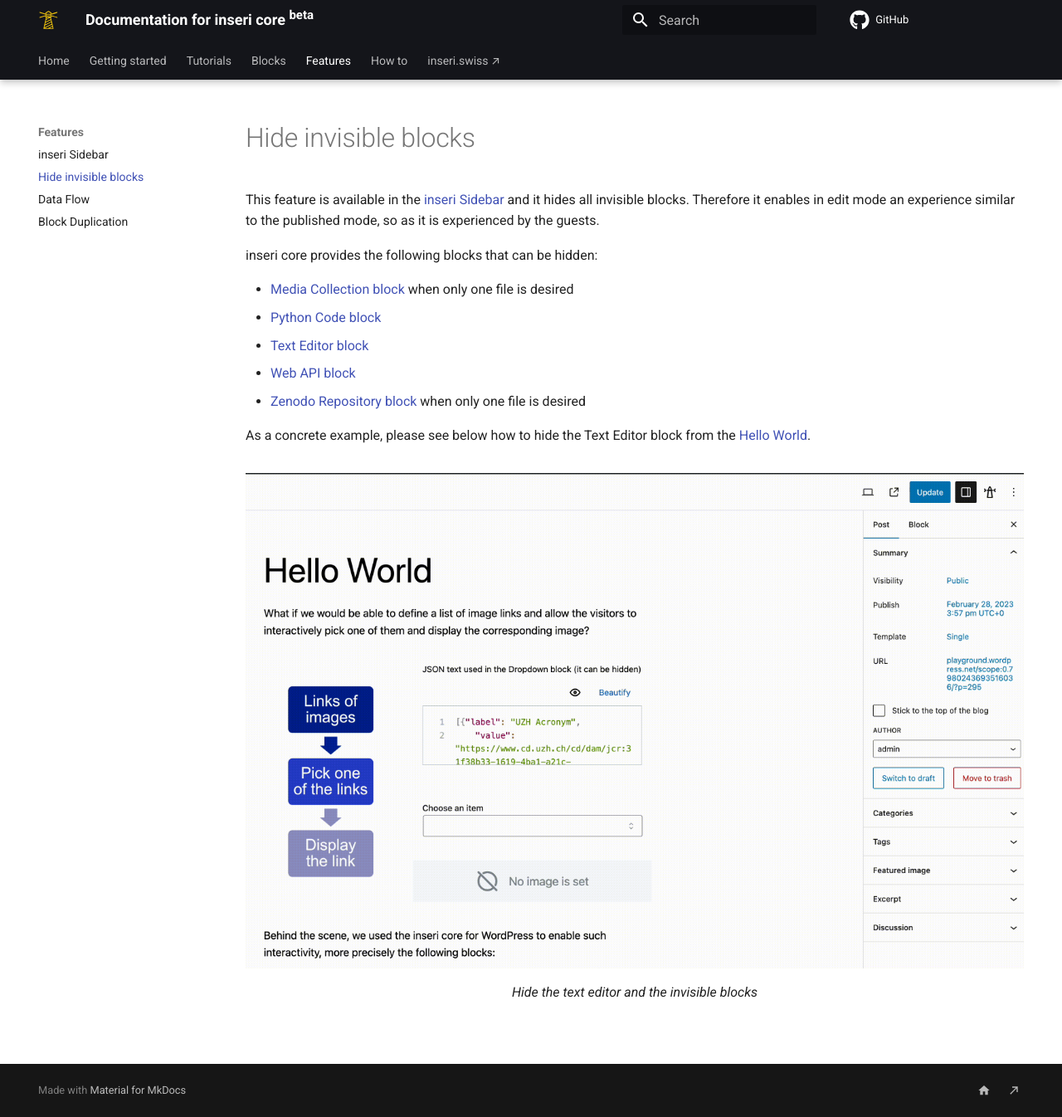
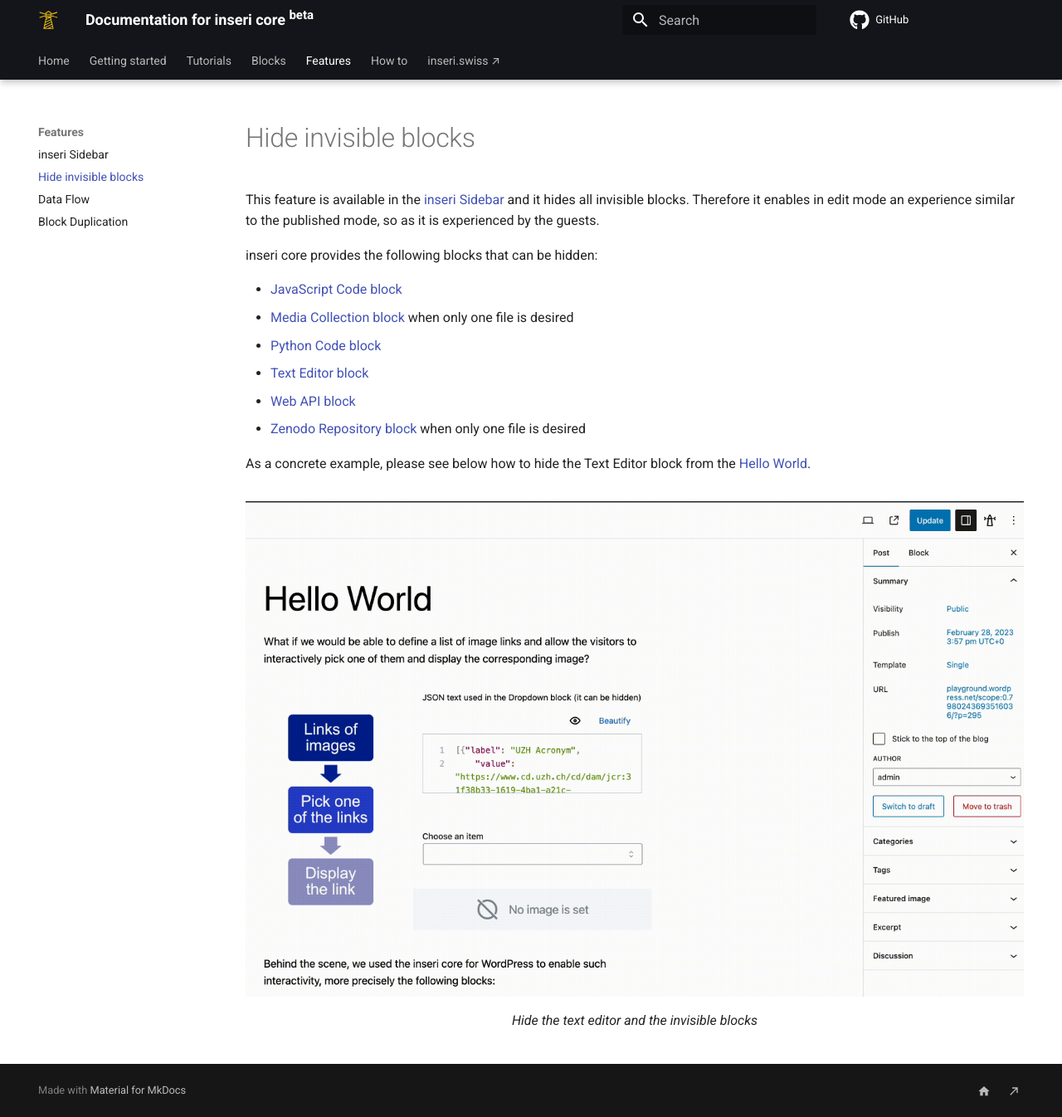
Before and after one commit to inseri-swiss/inseri-core-wp, an MkDocs documentation site: the page built from docs/features/hide_invisible_blocks.md, in a window 1280 px wide and 1346 px high. Shown: the whole window at 83% size. Built offline with MkDocs 1.6.1 and Material for MkDocs 9.7.7, drawn with Linux system fonts in a browser that asks for light colours; comment, search, counter and statistics services are not loaded.

Commit message:
docs: add JavaScript to invisible blocks

```diff
--- a/docs/features/hide_invisible_blocks.md
+++ b/docs/features/hide_invisible_blocks.md
@@ -4,6 +4,7 @@ This feature is available in the [inseri Sidebar](../features/sidebar.md){:targe
 
 inseri core provides the following blocks that can be hidden:
 
+- [JavaScript Code block](../blocks/javascript.md){:target="\_blank"}
 - [Media Collection block](../blocks/mediaCollection.md){:target="\_blank"} when only one file is desired
 - [Python Code block](../blocks/python.md){:target="\_blank"}
 - [Text Editor block](../blocks/textEditor.md){:target="\_blank"}
```
